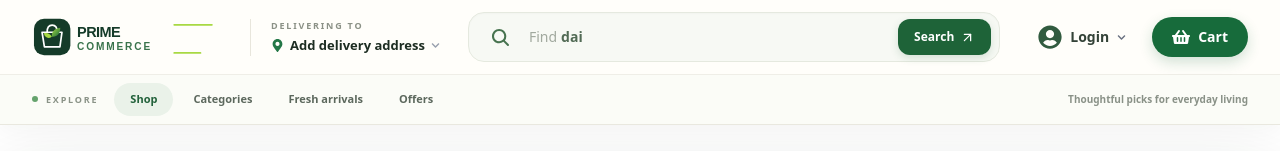
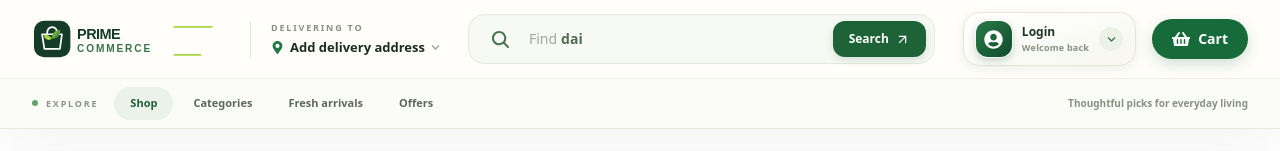
Before and after one commit to LingamGanesh/PrimeCommerce-fullstack, a React (Vite) app in the folder client/: page / in a window 1280 px wide. Shown: the top 151 px of the page. Built offline with nearby package versions, Linux system fonts and the light colour scheme; no server answers.

Commit message:
Polish header account control with premium styling

```diff
--- a/client/src/components/Header.jsx
+++ b/client/src/components/Header.jsx
@@ -53,8 +53,23 @@ const Header = () => {
 
         <div className="ml-auto flex shrink-0 items-center gap-2 sm:gap-4">
           <div className="relative">
-            <button type="button" onClick={() => setOpenMenu((value) => !value)} aria-expanded={openMenu} aria-label={user?._id ? "Open account menu" : "Login"} className="flex items-center gap-2 rounded-full px-2.5 py-2 text-sm font-bold text-[#334237] transition hover:bg-[#f1f4ed]">
-              <FaUserCircle className="text-xl text-[#315b3f] sm:text-2xl" /><span className="hidden sm:inline">{user?._id ? "Account" : "Login"}</span><FaChevronDown className="hidden text-[9px] text-gray-500 sm:inline" />
+            <button
+              type="button"
+              onClick={() => setOpenMenu((value) => !value)}
+              aria-expanded={openMenu}
+              aria-label={user?._id ? "Open account menu" : "Login"}
+              className="group flex items-center gap-2 rounded-2xl border border-[#e7e4d8] bg-gradient-to-br from-white to-[#f7f7ef] px-2 py-2 shadow-[0_3px_12px_rgba(28,55,35,.07)] transition duration-200 hover:-translate-y-0.5 hover:border-[#b9cbb8] hover:shadow-[0_7px_18px_rgba(28,75,43,.13)] sm:gap-2.5 sm:px-3 sm:py-2"
+            >
+              <span className="grid h-9 w-9 shrink-0 place-items-center rounded-xl bg-gradient-to-br from-[#287b48] to-[#124b2c] text-white shadow-[0_3px_8px_rgba(18,75,44,.25)] ring-1 ring-white/70 transition group-hover:from-[#328653] group-hover:to-[#17623a]">
+                <FaUserCircle className="text-[19px]" />
+              </span>
+              <span className="hidden text-left sm:block">
+                <span className="block text-[12px] font-extrabold leading-4 text-[#203629]">{user?._id ? "Account" : "Login"}</span>
+                <span className="mt-0.5 block text-[9px] font-semibold leading-3 tracking-wide text-[#879184]">{user?._id ? "Profile & orders" : "Welcome back"}</span>
+              </span>
+              <span className="hidden h-6 w-6 place-items-center rounded-full bg-[#edf2e9] text-[#477451] transition group-hover:bg-[#e0ecdf] sm:grid">
+                <FaChevronDown className="text-[9px]" />
+              </span>
             </button>
             {openMenu && <div className="absolute right-0 top-[calc(100%+12px)] z-[60] w-[min(360px,calc(100vw-2rem))]">{user?._id ? <Usermenu onNavigate={() => setOpenMenu(false)} onClose={() => setOpenMenu(false)} /> : <div className="relative rounded-2xl border border-gray-100 bg-white p-4 pr-12 shadow-xl"><button type="button" onClick={() => setOpenMenu(false)} aria-label="Close profile menu" className="absolute right-3 top-3 grid h-7 w-7 place-items-center rounded-full bg-gray-100 text-lg text-gray-600 hover:bg-gray-200">×</button><p className="mb-3 text-sm font-semibold text-gray-800">Welcome to PrimeCommerce</p><Link to="/login" className="block rounded-xl bg-[#176b36] px-4 py-2.5 text-center text-sm font-bold text-white hover:bg-[#10572b]">Login / Sign up</Link></div>}</div>}
           </div>
```
